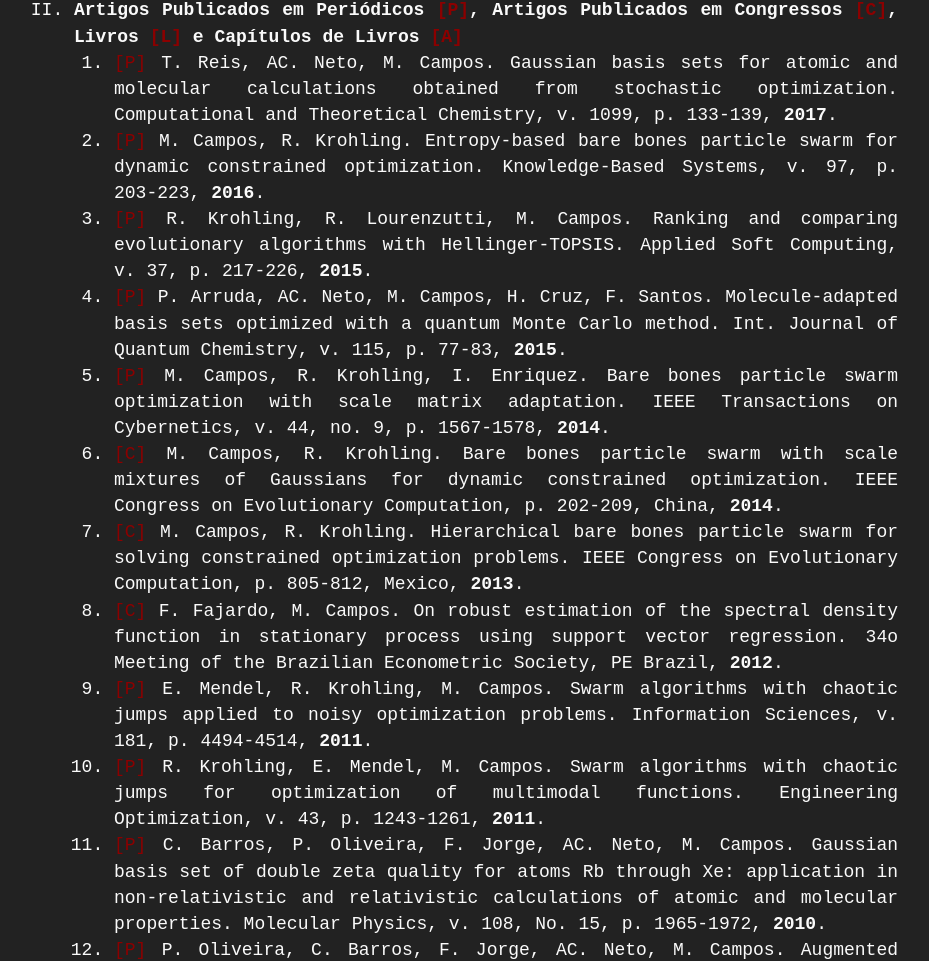
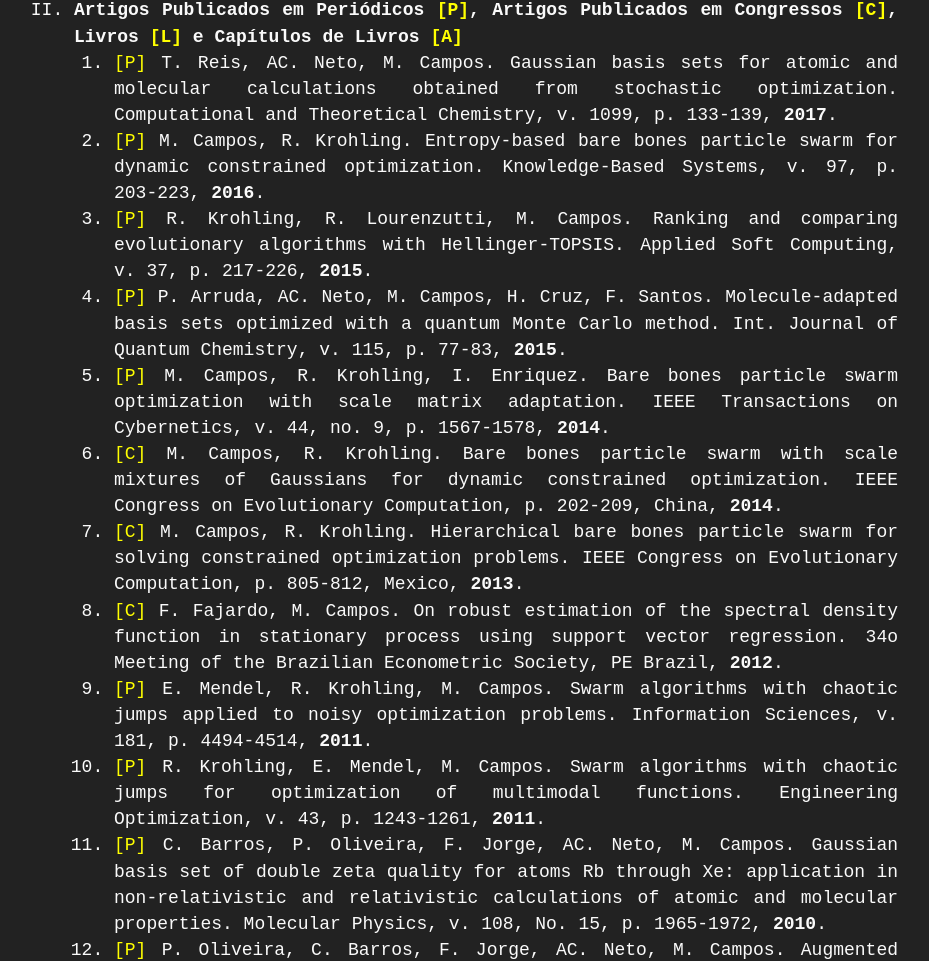
Before and after one commit to maurocmcampos/maurocmcampos.github.io, a plain HTML site: page pub/pub.html in a window 1280 px wide. Shown: the part 472-1433 px from the top of the page, without its empty margins (174-1103 px from the left). Drawn offline with Linux system fonts and the light colour scheme.

Commit message:
Update pub.html

```diff
--- a/pub/pub.html
+++ b/pub/pub.html
@@ -3,7 +3,7 @@
 
 <head>
 <meta charset="UTF-8">
-<title>Minha Página</title>
+<title>Publicações</title>
 <link rel="stylesheet" href="https://maurocmcampos.github.io/css/retro.css">
 </head>
 
@@ -26,23 +26,23 @@ Orientador: <a href="http://lattes.cnpq.br/5300435085221378" TARGET="blank">Rena
 Orientador: <a href="http://lattes.cnpq.br/1004629041472121" TARGET="blank">Francisco Bosco</a> (Doutor em Física, Université Libre de Bruxelles - Free University of Brussels, Belgium, 1996).</li>
 </ol>
 
-<li><b>Artigos Publicados em Periódicos <font color="darkred">[P]</font>, Artigos Publicados em Congressos <font color="darkred">[C]</font>, Livros <font color="darkred">[L]</font> e Capítulos de Livros <font color="darkred">[A]</font></b></li>
+<li><b>Artigos Publicados em Periódicos <font color="yellow">[P]</font>, Artigos Publicados em Congressos <font color="yellow">[C]</font>, Livros <font color="yellow">[L]</font> e Capítulos de Livros <font color="yellow">[A]</font></b></li>
 <ol type=1>
-<li><font color="darkred">[P]</font> T. Reis, AC. Neto, M. Campos. Gaussian basis sets for atomic and molecular calculations obtained from stochastic optimization. Computational and Theoretical Chemistry, v. 1099, p. 133-139, <b>2017</b>.</li>
-<li><font color="darkred">[P]</font> M. Campos, R. Krohling. Entropy-based bare bones particle swarm for dynamic constrained optimization. Knowledge-Based Systems, v. 97, p. 203-223, <b>2016</b>.</li>
-<li><font color="darkred">[P]</font> R. Krohling, R. Lourenzutti,  M. Campos. Ranking and comparing evolutionary algorithms with Hellinger-TOPSIS. Applied Soft Computing, v. 37, p. 217-226, <b>2015</b>.</li>
-<li><font color="darkred">[P]</font> P. Arruda, AC. Neto, M. Campos, H. Cruz, F. Santos. Molecule-adapted basis sets optimized with a quantum Monte Carlo method. Int. Journal of Quantum Chemistry, v. 115, p. 77-83, <b>2015</b>.</li>
-<li><font color="darkred">[P]</font> M. Campos, R. Krohling, I. Enriquez. Bare bones particle swarm optimization with scale matrix adaptation. IEEE Transactions on Cybernetics, v. 44, no. 9, p. 1567-1578, <b>2014</b>.</li>
-<li><font color="darkred">[C]</font> M. Campos, R. Krohling. Bare bones particle swarm with scale mixtures of Gaussians for dynamic constrained optimization. IEEE Congress on Evolutionary Computation, p. 202-209, China, <b>2014</b>.</li>
-<li><font color="darkred">[C]</font> M. Campos, R. Krohling. Hierarchical bare bones particle swarm for solving constrained optimization problems. IEEE Congress on Evolutionary Computation, p. 805-812, Mexico, <b>2013</b>.</li>
-<li><font color="darkred">[C]</font> F. Fajardo, M. Campos. On robust estimation of the spectral density function in stationary process using support vector regression. 34o Meeting of the Brazilian Econometric Society, PE Brazil, <b>2012</b>.</li>
-<li><font color="darkred">[P]</font> E. Mendel, R. Krohling, M. Campos. Swarm algorithms with chaotic jumps applied to noisy optimization problems. Information Sciences, v. 181, p. 4494-4514, <b>2011</b>.</li>
-<li><font color="darkred">[P]</font> R. Krohling, E. Mendel, M. Campos. Swarm algorithms with chaotic jumps for optimization of multimodal functions. Engineering Optimization, v. 43, p. 1243-1261, <b>2011</b>.</li>
-<li><font color="darkred">[P]</font> C. Barros, P. Oliveira, F. Jorge, AC. Neto, M. Campos. Gaussian basis set of double zeta quality for atoms Rb through Xe: application in non-relativistic and relativistic calculations of atomic and molecular properties. Molecular Physics, v. 108, No. 15, p. 1965-1972, <b>2010</b>.</li>
-<li><font color="darkred">[P]</font> P. Oliveira, C. Barros, F. Jorge, AC. Neto, M. Campos. Augmented Gaussian basis set of double zeta valence quality for the atoms Rb and Y-Xe: application in DFT calculations of molecular electric properties. Journal of Molecular Structure: Theochem, v. 948, p. 43-46, <b>2010</b>.</li>
-<li><font color="darkred">[A]</font> R. Krohling, M. Campos, P. Borges. Bare bones particle swarm applied to parameter estimation of mixed weibull distribution. In: Soft Computing in Industrial Applications: Algorithms, Integration, and Success Stories (Series: Advances in Intelligent and Soft Computing). Berlin Heidelberg: Springer Verlag, <b>2010</b>, v. 75, p. 53-60.</li>
-<li><font color="darkred">[A]</font> M. Campos, P. Borges, R. Krohling. Particle swarm optimization for inference procedures in the generalized gamma family based on censored data. In: Applications of Soft Computing: From Theory to Praxis (Series: Advances in Intelligent and Soft Computing). Berlin Heidelberg: Springer Verlag, <b>2009</b>, v. 58, p. 411-422.</li>
-<li><font color="darkred">[L]</font> M. Campos. Introdução à Probabilidade e Estatística. Vitória: Universidade Federal do Espírito Santo, Núcleo de Educação Aberta e a Distância, <b>2009</b>, v. 1., 117 p.</li>
+<li><font color="yellow">[P]</font> T. Reis, AC. Neto, M. Campos. Gaussian basis sets for atomic and molecular calculations obtained from stochastic optimization. Computational and Theoretical Chemistry, v. 1099, p. 133-139, <b>2017</b>.</li>
+<li><font color="yellow">[P]</font> M. Campos, R. Krohling. Entropy-based bare bones particle swarm for dynamic constrained optimization. Knowledge-Based Systems, v. 97, p. 203-223, <b>2016</b>.</li>
+<li><font color="yellow">[P]</font> R. Krohling, R. Lourenzutti,  M. Campos. Ranking and comparing evolutionary algorithms with Hellinger-TOPSIS. Applied Soft Computing, v. 37, p. 217-226, <b>2015</b>.</li>
+<li><font color="yellow">[P]</font> P. Arruda, AC. Neto, M. Campos, H. Cruz, F. Santos. Molecule-adapted basis sets optimized with a quantum Monte Carlo method. Int. Journal of Quantum Chemistry, v. 115, p. 77-83, <b>2015</b>.</li>
+<li><font color="yellow">[P]</font> M. Campos, R. Krohling, I. Enriquez. Bare bones particle swarm optimization with scale matrix adaptation. IEEE Transactions on Cybernetics, v. 44, no. 9, p. 1567-1578, <b>2014</b>.</li>
+<li><font color="yellow">[C]</font> M. Campos, R. Krohling. Bare bones particle swarm with scale mixtures of Gaussians for dynamic constrained optimization. IEEE Congress on Evolutionary Computation, p. 202-209, China, <b>2014</b>.</li>
+<li><font color="yellow">[C]</font> M. Campos, R. Krohling. Hierarchical bare bones particle swarm for solving constrained optimization problems. IEEE Congress on Evolutionary Computation, p. 805-812, Mexico, <b>2013</b>.</li>
+<li><font color="yellow">[C]</font> F. Fajardo, M. Campos. On robust estimation of the spectral density function in stationary process using support vector regression. 34o Meeting of the Brazilian Econometric Society, PE Brazil, <b>2012</b>.</li>
+<li><font color="yellow">[P]</font> E. Mendel, R. Krohling, M. Campos. Swarm algorithms with chaotic jumps applied to noisy optimization problems. Information Sciences, v. 181, p. 4494-4514, <b>2011</b>.</li>
+<li><font color="yellow">[P]</font> R. Krohling, E. Mendel, M. Campos. Swarm algorithms with chaotic jumps for optimization of multimodal functions. Engineering Optimization, v. 43, p. 1243-1261, <b>2011</b>.</li>
+<li><font color="yellow">[P]</font> C. Barros, P. Oliveira, F. Jorge, AC. Neto, M. Campos. Gaussian basis set of double zeta quality for atoms Rb through Xe: application in non-relativistic and relativistic calculations of atomic and molecular properties. Molecular Physics, v. 108, No. 15, p. 1965-1972, <b>2010</b>.</li>
+<li><font color="yellow">[P]</font> P. Oliveira, C. Barros, F. Jorge, AC. Neto, M. Campos. Augmented Gaussian basis set of double zeta valence quality for the atoms Rb and Y-Xe: application in DFT calculations of molecular electric properties. Journal of Molecular Structure: Theochem, v. 948, p. 43-46, <b>2010</b>.</li>
+<li><font color="yellow">[A]</font> R. Krohling, M. Campos, P. Borges. Bare bones particle swarm applied to parameter estimation of mixed weibull distribution. In: Soft Computing in Industrial Applications: Algorithms, Integration, and Success Stories (Series: Advances in Intelligent and Soft Computing). Berlin Heidelberg: Springer Verlag, <b>2010</b>, v. 75, p. 53-60.</li>
+<li><font color="yellow">[A]</font> M. Campos, P. Borges, R. Krohling. Particle swarm optimization for inference procedures in the generalized gamma family based on censored data. In: Applications of Soft Computing: From Theory to Praxis (Series: Advances in Intelligent and Soft Computing). Berlin Heidelberg: Springer Verlag, <b>2009</b>, v. 58, p. 411-422.</li>
+<li><font color="yellow">[L]</font> M. Campos. Introdução à Probabilidade e Estatística. Vitória: Universidade Federal do Espírito Santo, Núcleo de Educação Aberta e a Distância, <b>2009</b>, v. 1., 117 p.</li>
 </ol>
 
 <li><b>Orientações Concluídas</b></li>
@@ -56,7 +56,7 @@ Orientador: <a href="http://lattes.cnpq.br/1004629041472121" TARGET="blank">Fran
 </ol>
 </p>
 </div>
-
+<hr width=100% align=center noshade>
 </body>
 
 </html>
```
